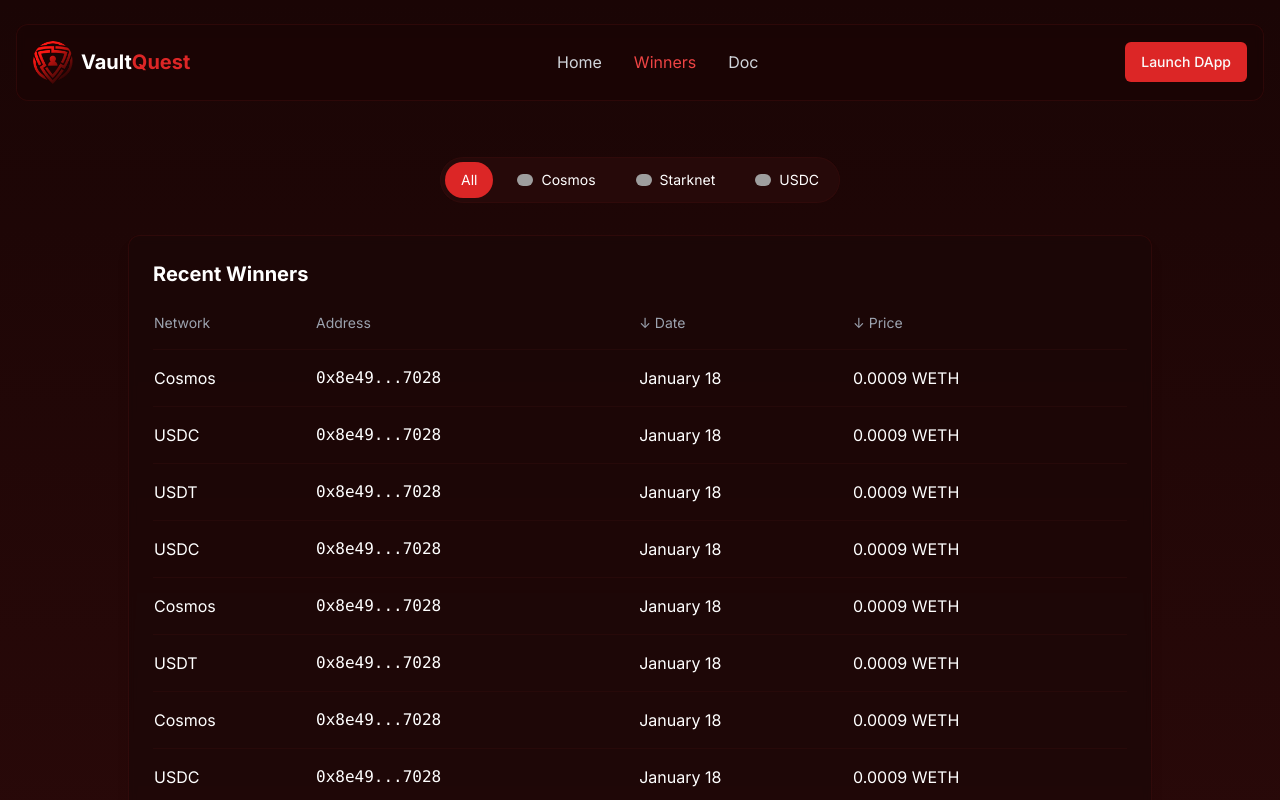
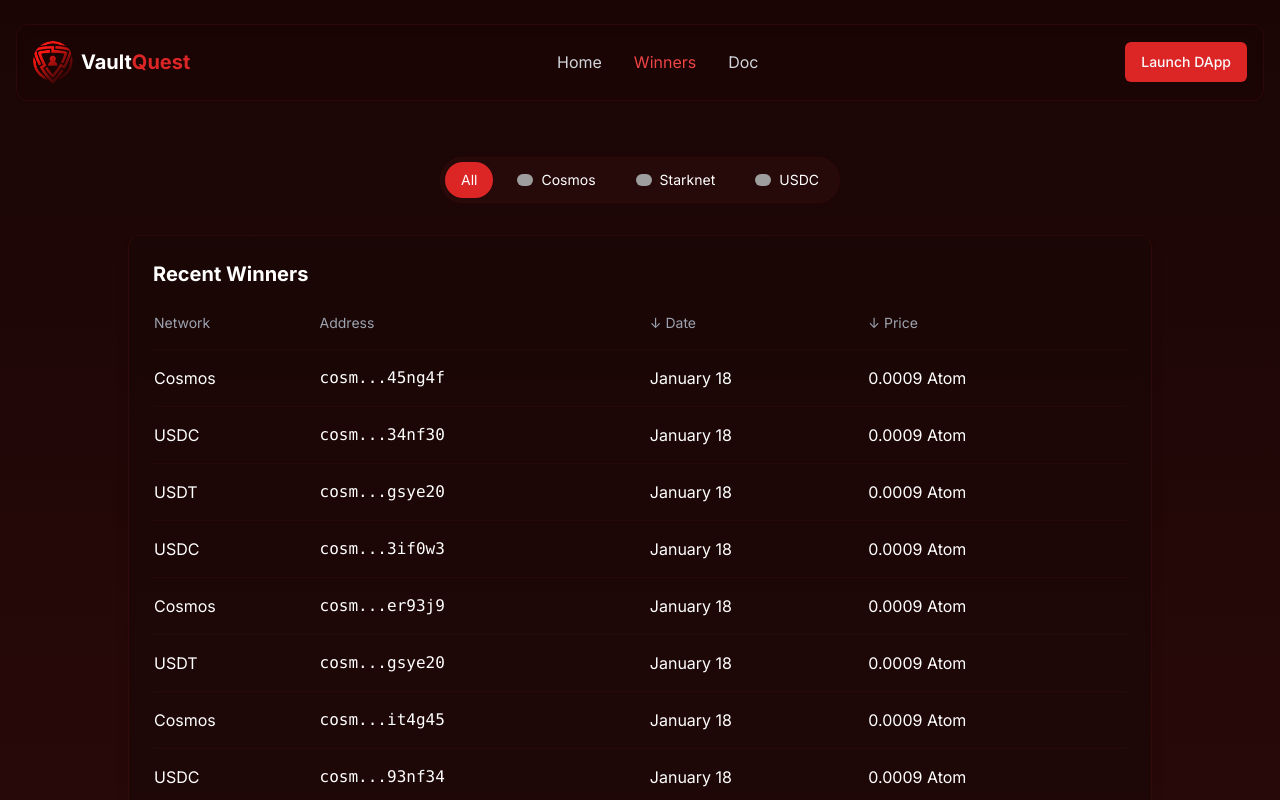
Before and after one commit to OkeyAmy/vaultquest, a Next.js app: page /winners in a window 1280 px wide. Shown: the top 800 px of the page. Built offline with nearby package versions, Linux system fonts and the light colour scheme; grey boxes are pictures that could not be loaded.

Commit message:
can the name and wallet

```diff
--- a/app/winners/page.js
+++ b/app/winners/page.js
@@ -11,75 +11,75 @@ export default function WinnersPage() {
 	const winners = [
 		{
 			network: "Cosmos",
-			address: "0x8e49...7028",
+			address: "cosm...45ng4f",
 			date: "January 18",
-			price: "0.0009 WETH",
+			price: "0.0009 Atom",
 		},
 		{
 			network: "USDC",
-			address: "0x8e49...7028",
+			address: "cosm...34nf30",
 			date: "January 18",
-			price: "0.0009 WETH",
+			price: "0.0009 Atom",
 		},
 		{
 			network: "USDT",
-			address: "0x8e49...7028",
+			address: "cosm...gsye20",
 			date: "January 18",
-			price: "0.0009 WETH",
+			price: "0.0009 Atom",
 		},
 		{
 			network: "USDC",
-			address: "0x8e49...7028",
+			address: "cosm...3if0w3",
 			date: "January 18",
-			price: "0.0009 WETH",
+			price: "0.0009 Atom",
 		},
 		{
 			network: "Cosmos",
-			address: "0x8e49...7028",
+			address: "cosm...er93j9",
 			date: "January 18",
-			price: "0.0009 WETH",
+			price: "0.0009 Atom",
 		},
 		{
 			network: "USDT",
-			address: "0x8e49...7028",
+			address: "cosm...gsye20",
 			date: "January 18",
-			price: "0.0009 WETH",
+			price: "0.0009 Atom",
 		},
 		{
 			network: "Cosmos",
-			address: "0x8e49...7028",
+			address: "cosm...it4g45",
 			date: "January 18",
-			price: "0.0009 WETH",
+			price: "0.0009 Atom",
 		},
 		{
 			network: "USDC",
-			address: "0x8e49...7028",
+			address: "cosm...93nf34",
 			date: "January 18",
-			price: "0.0009 WETH",
+			price: "0.0009 Atom",
 		},
 		{
 			network: "Cosmos",
-			address: "0x8e49...7028",
+			address: "cosm...gsye20",
 			date: "January 18",
-			price: "0.0009 WETH",
+			price: "0.0009 Atom",
 		},
 		{
 			network: "USDC",
-			address: "0x8e49...7028",
+			address: "cosm...94mg40",
 			date: "January 18",
-			price: "0.0009 WETH",
+			price: "0.0009 Atom",
 		},
 		{
 			network: "USDT",
-			address: "0x8e49...7028",
+			address: "cosm...9g6450",
 			date: "January 18",
-			price: "0.0009 WETH",
+			price: "0.0009 Atom",
 		},
 		{
 			network: "USDC",
-			address: "0x8e49...7028",
+			address: "cosm...gjr430",
 			date: "January 18",
-			price: "0.0009 WETH",
+			price: "0.0009 Atom",
 		},
 	];
 
--- a/components/SupportedChains.jsx
+++ b/components/SupportedChains.jsx
@@ -21,7 +21,7 @@ export default function SupportedChains() {
 			description: "Stablecoin for reliable transactions",
 		},
 		{
-			name: "UDST",
+			name: "USDT",
 			logo: "/images/cosmo.png",
 			color: "bg-gradient-to-r from-orange-500 to-red-500",
 			description: "Chain for innovative decentralized apps",
--- a/components/app/CreateVaultModal.jsx
+++ b/components/app/CreateVaultModal.jsx
@@ -121,9 +121,9 @@ export default function CreateVaultModal({ isOpen, onClose, onCreateVault }) {
 							</SelectTrigger>
 							<SelectContent className="bg-[#1A0808] border border-red-900/20">
 								<SelectItem value="usdc">USDC</SelectItem>
-								<SelectItem value="dai">DAI</SelectItem>
+								<SelectItem value="dai">Atom</SelectItem>
 								<SelectItem value="usdt">USDT</SelectItem>
-								<SelectItem value="sol">SOL</SelectItem>
+								<SelectItem value="sol">Atom</SelectItem>
 							</SelectContent>
 						</Select>
 					</div>
@@ -158,7 +158,7 @@ export default function CreateVaultModal({ isOpen, onClose, onCreateVault }) {
 								<SelectValue placeholder="Select Yield Source" />
 							</SelectTrigger>
 							<SelectContent className="bg-[#1A0808] border border-red-900/20">
-								<SelectItem value="aave">Aave</SelectItem>
+								<SelectItem value="aave">Cosmo</SelectItem>
 								<SelectItem value="compound">Compound</SelectItem>
 								<SelectItem value="lido">Lido</SelectItem>
 								<SelectItem value="marinade">Marinade</SelectItem>
--- a/components/app/PrizeDetails.jsx
+++ b/components/app/PrizeDetails.jsx
@@ -25,8 +25,8 @@ export default function PrizeDetails() {
 				<div className="flex items-center gap-2 mb-4">
 					<span className="text-sm text-gray-400">Protocol</span>
 				</div>
-				<div className="text-3xl font-bold">AAVE</div>
-				<div className="text-sm text-gray-400 mt-1">aave.com</div>
+				<div className="text-3xl font-bold">Cosmos</div>
+				<div className="text-sm text-gray-400 mt-1">https://cosmos.network/</div>
 			</div>
 		</div>
 	);
--- a/components/app/RecentWinners.jsx
+++ b/components/app/RecentWinners.jsx
@@ -1,8 +1,8 @@
 export default function RecentWinners() {
   const winners = [
-    { id: "0x6e8...7b28", date: "January 18", prize: "G0008 MTH" },
-    { id: "0x6e8...7b29", date: "January 18", prize: "G0009 MTH" },
-    { id: "0x6e8...7b30", date: "January 18", prize: "G0008 MTH" },
+    { id: "cosm...gsye20", date: "January 18", prize: "G0008 Atom" },
+    { id: "cosm...23u9fw", date: "January 18", prize: "G0009 Atom" },
+    { id: "cosm...93nd34", date: "January 18", prize: "G0008 Atom" },
   ]
 
   return (
```
